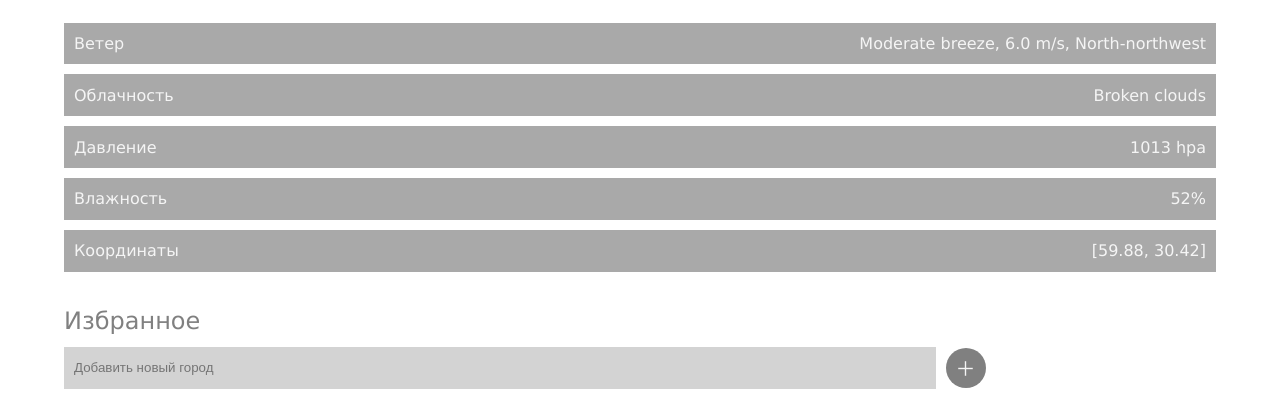
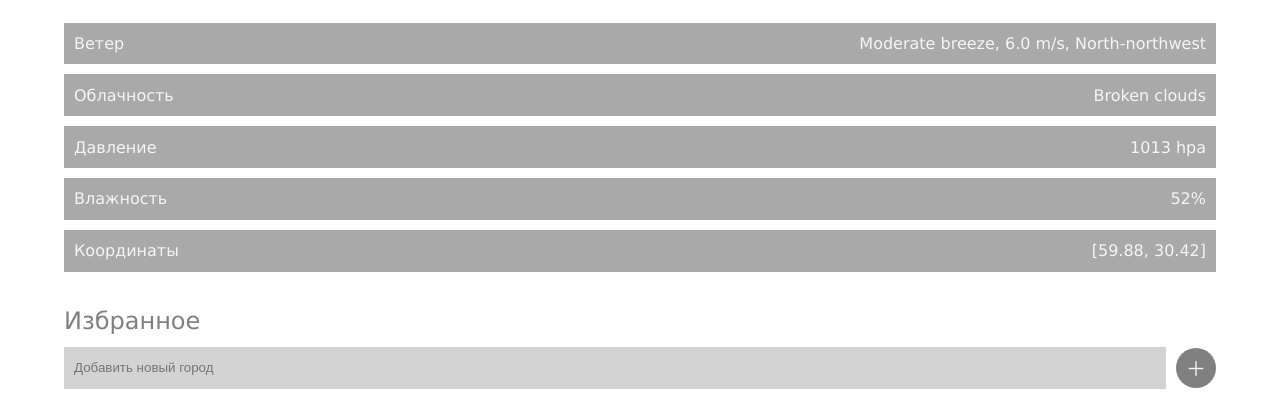
Before and after one commit to WildOne2802/weather-project-web, a plain HTML site: page index.html in a window 1280 px wide. Shown: the part 352-757 px from the top of the page. Drawn offline with Linux system fonts and the light colour scheme; no server answers.

Commit message:
Fixed landscape orientation on mobile device

```diff
--- a/weatherPageStyles.css
+++ b/weatherPageStyles.css
@@ -399,9 +399,12 @@
         grid-row-gap: 20px;
     }
 
-    #townSelectionDiv {
+    #townSelectionInnerDiv{
         display: flex;
         justify-content: space-between;
+        width: 100%;
+        flex-direction: row;
+        align-items: center;
     }
 }
 
```
